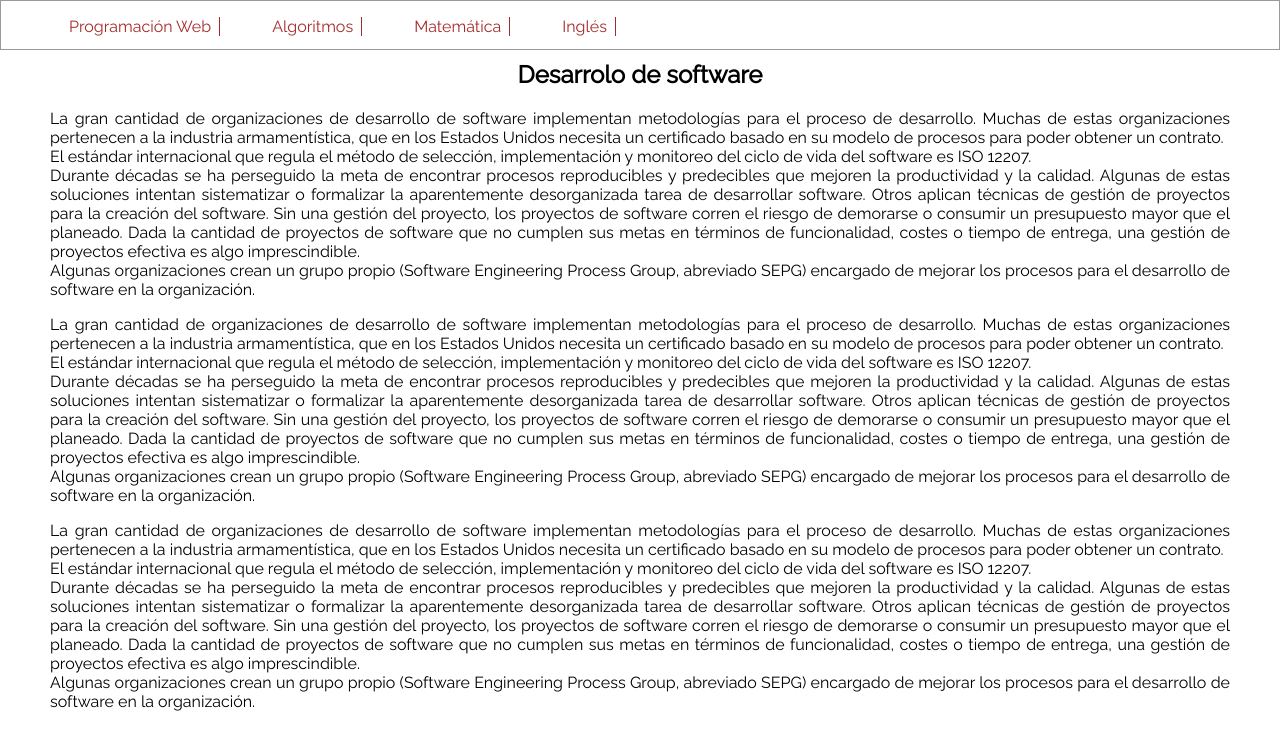
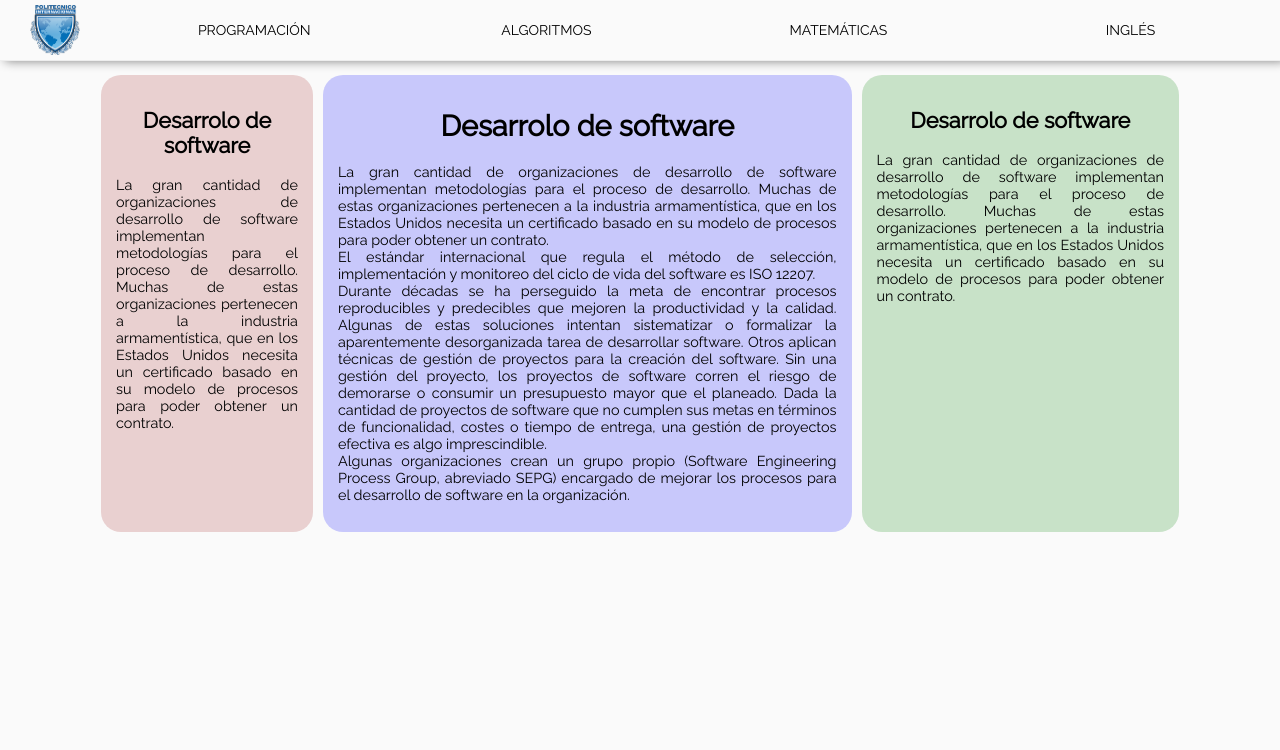
Before and after one commit to Angelozam17/Programaci-n-web-Polit-cnico-Internacional, a plain HTML site: page Programación/clase_5/index.html in a window 1280 px wide. Drawn offline with Linux system fonts and the light colour scheme.

Commit message:
Terminé la página de la clase 5

```diff
--- a/Programación/clase_5/estilos/estilos.css
+++ b/Programación/clase_5/estilos/estilos.css
@@ -1,35 +1,85 @@
 * {
+  border: 1px rgba(0,0,0,0.1);
   box-sizing: border-box;
 }
 body {
   margin: 0;
+  background-color: #fafafa;
   font-family: 'Raleway', sans-serif;
 }
-.header {
+.nav {
+  width: 100%;
+  border-bottom: 1px solid #eee;
+  box-shadow: 5px 0 10px #808080;
   position: fixed;
+  top: 0;
+  background-color: #fafafa;
+}
+.nav .logo {
+  height: 50px;
+  position: absolute;
+  width: 50px;
+  margin: 5px 30px;
+}
+.nav .logo .logo__img {
+  height: 100%;
+  position: absolute;
   width: 100%;
-  height: 50px;
-  border: 1px solid #999;
-  background-color: #fff;
-  top: 0;
 }
-.header ul li {
+.nav ul {
+  font-size: 14px;
+  height: 60px;
+  list-style: none;
+  margin: 0 auto;
+  margin-left: 110px;
+  padding-left: 0;
+  text-transform: uppercase;
+}
+.nav ul .list__item {
+  cursor: pointer;
   display: inline-block;
-  list-style: none;
-  margin: 0 20px;
-  cursor: pointer;
-  color: #a52a2a;
-  font-family: 18px;
-  padding-left: 8px;
-  padding-right: 8px;
-  border-right: 1px solid;
+  height: 100%;
+  line-height: 60px;
+  margin: auto -2px;
+  text-align: center;
+  width: 25%;
 }
-.h1 {
+.nav ul .list__item:hover {
+  background-color: #eee;
+}
+.content {
+  margin: 70px auto 0 auto;
+  display: flex;
+  align-items: stretch;
+  font-size: 0.9em;
+  width: 85%;
+}
+.content .section-left,
+.content .principal,
+.content .section-right {
+  border-radius: 20px;
+  padding: 15px;
+  margin: 5px;
+}
+.content .section-left .h1,
+.content .principal .h1,
+.content .section-right .h1 {
   text-align: center;
 }
-.main {
-  margin: 60px 50px 50px 50px;
-}
-.text {
+.content .section-left .text,
+.content .principal .text,
+.content .section-right .text {
   text-align: justify;
 }
+.content .section-left {
+  background-color: rgba(165,42,42,0.2);
+  width: 20%;
+}
+.content .principal {
+  background-color: rgba(0,0,255,0.2);
+  width: 50%;
+}
+.content .section-right {
+  background-color: rgba(0,128,0,0.2);
+  width: 30%;
+}
--- a/Programación/clase_5/index.html
+++ b/Programación/clase_5/index.html
@@ -8,44 +8,50 @@
     <title>Divs 3</title>
 </head>
 <body>
-    <header class="header">
-        <ul>
-            <li>Programación Web</li>
-            <li>Algoritmos</li>
-            <li>Matemática</li>
-            <li>Inglés</li>
-        </ul>
-    </header>
-
-    <div class="main">
-        <h2 class="h1">Desarrolo de software</h2>
-        <p class="text">La gran cantidad de organizaciones de desarrollo de software implementan metodologías para el proceso de desarrollo. Muchas de estas organizaciones pertenecen a la industria armamentística, que en los Estados Unidos necesita un certificado basado en su modelo de procesos para poder obtener un contrato.
-        <br>
-        El estándar internacional que regula el método de selección, implementación y monitoreo del ciclo de vida del software es ISO 12207.
-        <br>
-        Durante décadas se ha perseguido la meta de encontrar procesos reproducibles y predecibles que mejoren la productividad y la calidad. Algunas de estas soluciones intentan sistematizar o formalizar la aparentemente desorganizada tarea de desarrollar software. Otros aplican técnicas de gestión de proyectos para la creación del software. Sin una gestión del proyecto, los proyectos de software corren el riesgo de demorarse o consumir un presupuesto mayor que el planeado. Dada la cantidad de proyectos de software que no cumplen sus metas en términos de funcionalidad, costes o tiempo de entrega, una gestión de proyectos efectiva es algo imprescindible.
-        <br>
-        Algunas organizaciones crean un grupo propio (Software Engineering Process Group, abreviado SEPG) encargado de mejorar los procesos para el desarrollo de software en la organización.</p>
 
 
 
-        <p class="text">La gran cantidad de organizaciones de desarrollo de software implementan metodologías para el proceso de desarrollo. Muchas de estas organizaciones pertenecen a la industria armamentística, que en los Estados Unidos necesita un certificado basado en su modelo de procesos para poder obtener un contrato.
-        <br>
-        El estándar internacional que regula el método de selección, implementación y monitoreo del ciclo de vida del software es ISO 12207.
-        <br>
-        Durante décadas se ha perseguido la meta de encontrar procesos reproducibles y predecibles que mejoren la productividad y la calidad. Algunas de estas soluciones intentan sistematizar o formalizar la aparentemente desorganizada tarea de desarrollar software. Otros aplican técnicas de gestión de proyectos para la creación del software. Sin una gestión del proyecto, los proyectos de software corren el riesgo de demorarse o consumir un presupuesto mayor que el planeado. Dada la cantidad de proyectos de software que no cumplen sus metas en términos de funcionalidad, costes o tiempo de entrega, una gestión de proyectos efectiva es algo imprescindible.
-        <br>
-        Algunas organizaciones crean un grupo propio (Software Engineering Process Group, abreviado SEPG) encargado de mejorar los procesos para el desarrollo de software en la organización.</p>
+
+
+    <nav class="nav">
+        <div class="logo">
+            <img src="images/logo.png" alt="Logo" class="logo__img">
+        </div>
+        <ul>
+            <li class="list__item">Programación</li>
+            <li class="list__item">Algoritmos</li>
+            <li class="list__item">Matemáticas</li>
+            <li class="list__item">Inglés</li>
+        </ul>
+    </nav>
 
 
 
-        <p class="text">La gran cantidad de organizaciones de desarrollo de software implementan metodologías para el proceso de desarrollo. Muchas de estas organizaciones pertenecen a la industria armamentística, que en los Estados Unidos necesita un certificado basado en su modelo de procesos para poder obtener un contrato.
-        <br>
-        El estándar internacional que regula el método de selección, implementación y monitoreo del ciclo de vida del software es ISO 12207.
-        <br>
-        Durante décadas se ha perseguido la meta de encontrar procesos reproducibles y predecibles que mejoren la productividad y la calidad. Algunas de estas soluciones intentan sistematizar o formalizar la aparentemente desorganizada tarea de desarrollar software. Otros aplican técnicas de gestión de proyectos para la creación del software. Sin una gestión del proyecto, los proyectos de software corren el riesgo de demorarse o consumir un presupuesto mayor que el planeado. Dada la cantidad de proyectos de software que no cumplen sus metas en términos de funcionalidad, costes o tiempo de entrega, una gestión de proyectos efectiva es algo imprescindible.
-        <br>
-        Algunas organizaciones crean un grupo propio (Software Engineering Process Group, abreviado SEPG) encargado de mejorar los procesos para el desarrollo de software en la organización.</p>
+
+
+    <div class="content">
+        <section class="section-left">
+            <h1 class="h1  section-left__titulo">Desarrolo de software</h1>
+            <p class="text  section-left__text">La gran cantidad de organizaciones de desarrollo de software implementan metodologías para el proceso de desarrollo. Muchas de estas organizaciones pertenecen a la industria armamentística, que en los Estados Unidos necesita un certificado basado en su modelo de procesos para poder obtener un contrato.
+        </section>
+
+        <main class="principal">
+            <h1 class="h1  section__titulo">Desarrolo de software</h1>
+            <p class="text  section__text">La gran cantidad de organizaciones de desarrollo de software implementan metodologías para el proceso de desarrollo. Muchas de estas organizaciones pertenecen a la industria armamentística, que en los Estados Unidos necesita un certificado basado en su modelo de procesos para poder obtener un contrato.
+            <br>
+            El estándar internacional que regula el método de selección, implementación y monitoreo del ciclo de vida del software es ISO 12207.
+            <br>
+            Durante décadas se ha perseguido la meta de encontrar procesos reproducibles y predecibles que mejoren la productividad y la calidad. Algunas de estas soluciones intentan sistematizar o formalizar la aparentemente desorganizada tarea de desarrollar software. Otros aplican técnicas de gestión de proyectos para la creación del software. Sin una gestión del proyecto, los proyectos de software corren el riesgo de demorarse o consumir un presupuesto mayor que el planeado. Dada la cantidad de proyectos de software que no cumplen sus metas en términos de funcionalidad, costes o tiempo de entrega, una gestión de proyectos efectiva es algo imprescindible.
+            <br>
+            Algunas organizaciones crean un grupo propio (Software Engineering Process Group, abreviado SEPG) encargado de mejorar los procesos para el desarrollo de software en la organización.</p>
+        </main>
+
+        <aside class="section-right">
+            <h1 class="h1  section-right__titulo">Desarrolo de software</h1>
+            <p class="text  section-right__text">La gran cantidad de organizaciones de desarrollo de software implementan metodologías para el proceso de desarrollo. Muchas de estas organizaciones pertenecen a la industria armamentística, que en los Estados Unidos necesita un certificado basado en su modelo de procesos para poder obtener un contrato.
+        </aside>
+
+
     </div>
 </body>
 </html>
```
Also changed, not shown: Programación/clase_5/images/logo.png (added), 1 other file.
